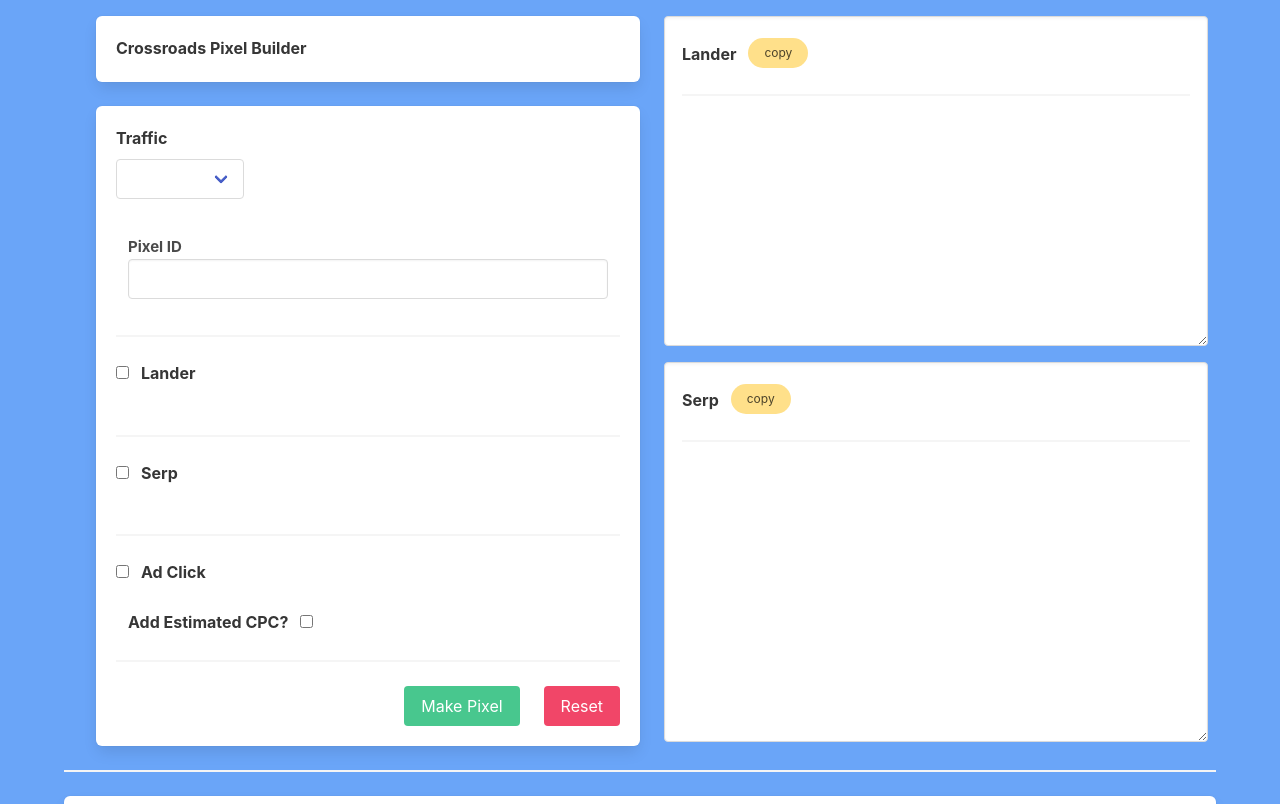
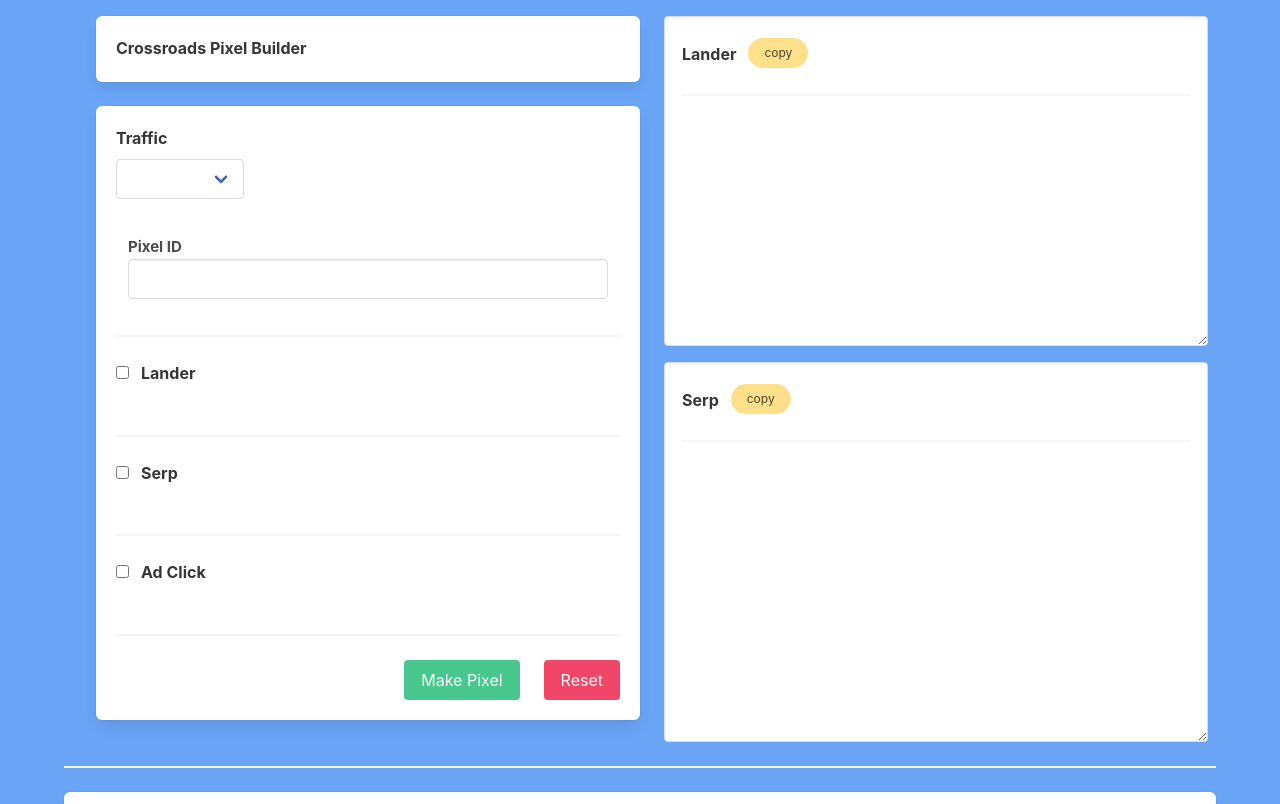
Before and after one commit to mriansabado/tracking-pixel-builder, a Vue app: page / in a window 1280 px wide. Shown: the top 804 px of the page. Built offline with nearby package versions, Linux system fonts and the light colour scheme.

Commit message:
initial commit

```diff
--- a/src/components/mainPage.vue
+++ b/src/components/mainPage.vue
@@ -158,7 +158,7 @@
 
 
                   <!-- Check for Estimated CPC -->
-                <div class="is-flex is-justify-content-space-between">
+                <div v-if="traffic == 'Facebook'" class="is-flex is-justify-content-space-between">
                     <div>
                         <label class="is-inline ml-3 label">Add Estimated CPC?</label>
                         <input type="checkbox" class="ml-3" v-model="enableEstimatedCPC">
```
